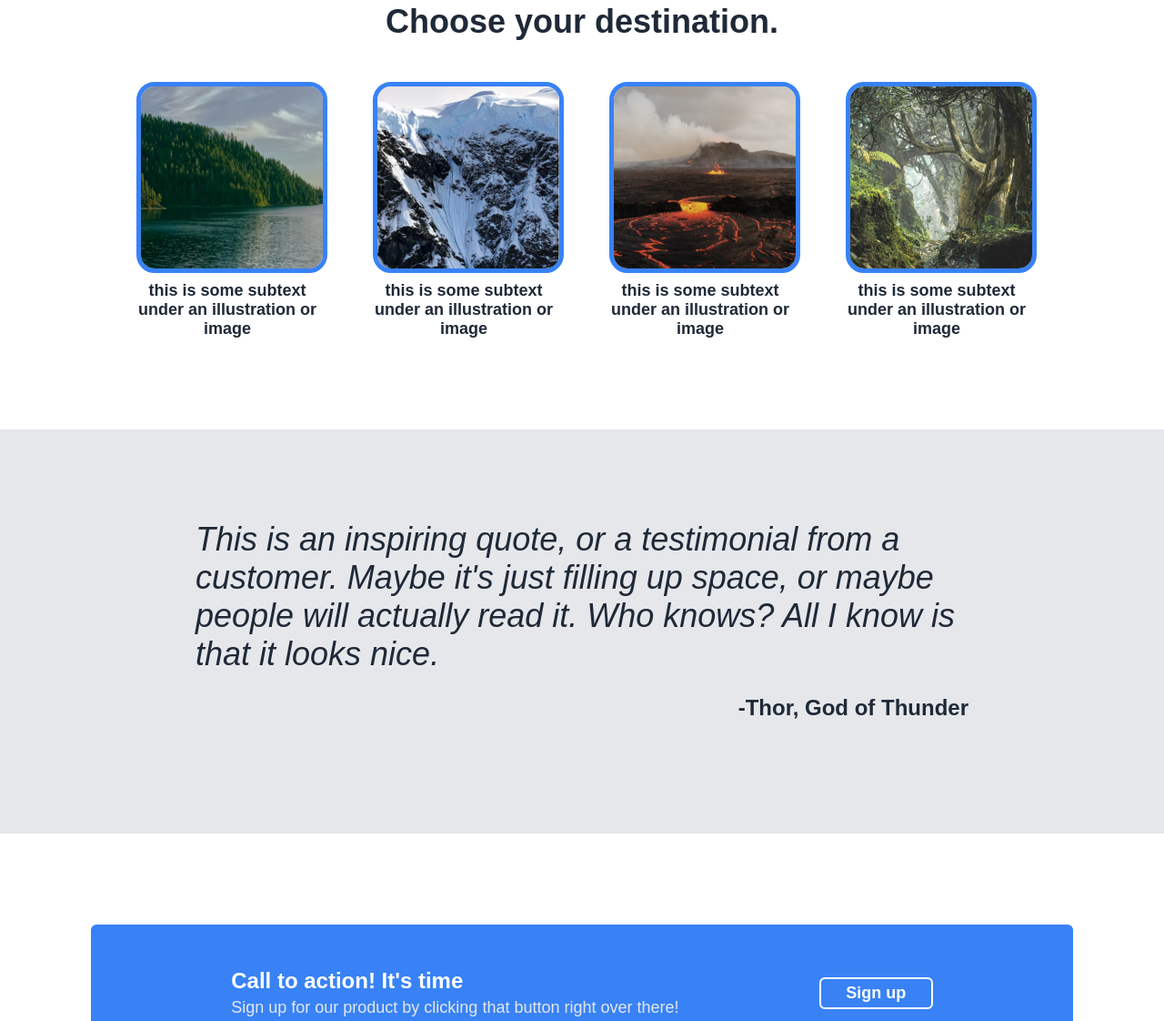
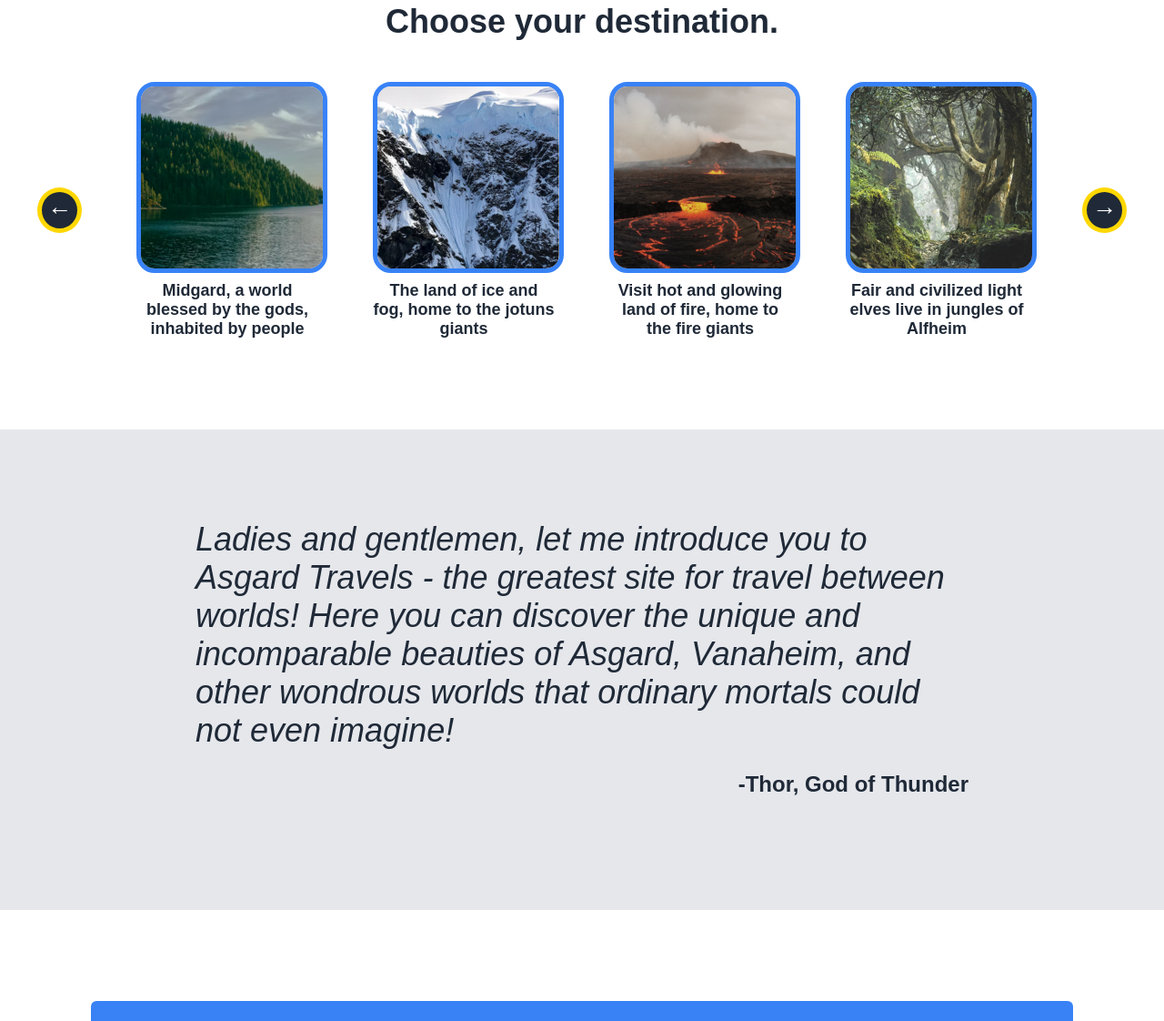
Before and after one commit to re1d555/landing-page, a plain HTML site: page index.html in a window 1280 px wide. Shown: the part 690-1812 px from the top of the page at 91% size. Drawn offline with Linux system fonts and the light colour scheme.

Commit message:
Change content and buttons behavior

```diff
--- a/index.html
+++ b/index.html
@@ -32,28 +32,30 @@
 
     <div class="information">Choose your destination.
       <div class="info-content">
+        <button class="info-button">&#8592;</button>
         <div class="info">
           <img class="info-image" src="./images/2.png" alt="midgard">
-          <div class="info-text">this is some subtext under an illustration or image</div>
+          <div class="info-text">Midgard, a world blessed by the gods, inhabited by people</div>
         </div>
         <div class="info">
           <img class="info-image" src="./images/3.png" alt="niflheim">
-          <div class="info-text">this is some subtext under an illustration or image</div>
+          <div class="info-text">The land of ice and fog, home to the jotuns giants</div>
         </div>
         <div class="info">
           <img class="info-image" src="./images/4.png" alt="muspelheim">
-          <div class="info-text">this is some subtext under an illustration or image</div>
+          <div class="info-text">Visit hot and glowing land of fire, home to the fire giants</div>
         </div>
         <div class="info">
           <img class="info-image" src="./images/5.png" alt="alfheim">
-          <div class="info-text">this is some subtext under an illustration or image</div>
+          <div class="info-text">Fair and civilized light elves live in jungles of  Alfheim</div>
         </div>
+        <button class="info-button">&#8594;</button>
       </div>
     </div>
 
     <div class="quote">
       <div class="quote-content">
-        <div class="quote-text">This is an inspiring quote, or a testimonial from a customer. Maybe it's just filling up space, or maybe people will actually read it. Who knows? All I know is that it looks nice.</div>
+        <div class="quote-text">Ladies and gentlemen, let me introduce you to Asgard Travels - the greatest site for travel between worlds! Here you can discover the unique and incomparable beauties of Asgard, Vanaheim, and other wondrous worlds that ordinary mortals could not even imagine!</div>
         <div class="quote-autor">-Thor, God of Thunder</div>
       </div>
     </div>
--- a/style.css
+++ b/style.css
@@ -3,6 +3,11 @@ body {
     font-family: Arial, Helvetica, sans-serif;
     display: flex;
     flex-direction: column;
+}
+
+button:active {
+    transform: scale(0.98);
+    box-shadow: 3px 2px 22px 1px rgba(0, 0, 0, 0.24);
 }
 
 .header {
@@ -79,6 +84,7 @@ a {
     width: 125px;
     font-size: 18px;
     margin-top: 10px;
+    cursor: pointer;
 }
 
 .information {
@@ -95,6 +101,7 @@ a {
 .info-content {
     display: flex;
     justify-content: center;
+    align-items: center;
     gap: 60px;
 }
 
@@ -112,6 +119,17 @@ a {
     text-align: center;
     font-size: 18px;
     color: #1f2937;
+}
+
+.info-button {
+    height: 50px;
+    border: 5px solid #FFD700;
+    border-radius: 50%;
+    font-size: 27px;
+    display: flex;
+    background: #1f2937;
+    color: white;
+    cursor: pointer;
 }
 
 .quote {
@@ -176,7 +194,7 @@ a {
 }
 
 .call-button {
-border: 2px solid white;
+ border: 2px solid #FFD700;
 background: #3882f6;
 border-radius: 6px;
 color: white;
@@ -185,6 +203,7 @@ width: 125px;
 font-size: 18px;
 padding: 5px;
 align-self: center;
+cursor: pointer;
 }
 
 .footer {
@@ -192,7 +211,7 @@ align-self: center;
     justify-content: center;
     align-items: center;
     height: 100px;
-    background: #1f2937;
-    color: white;
+    background: #FFD700;
+    color: #1f2937;
     font-size: 18px;
 }
```
